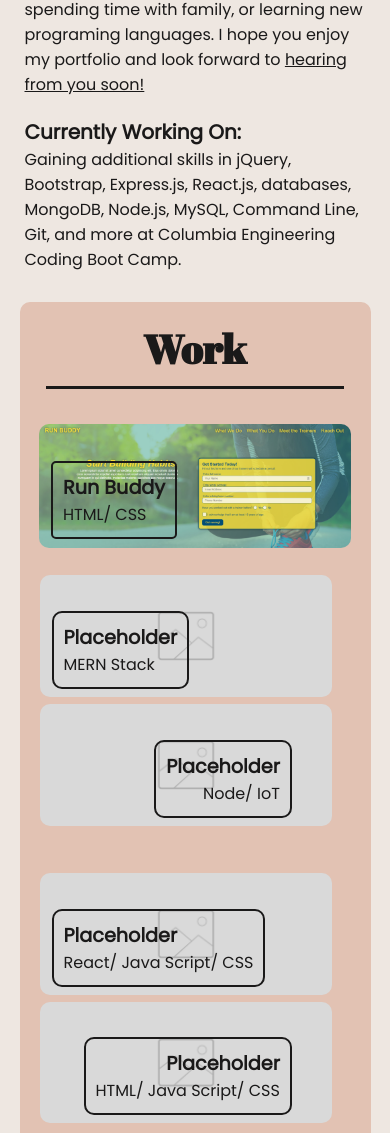
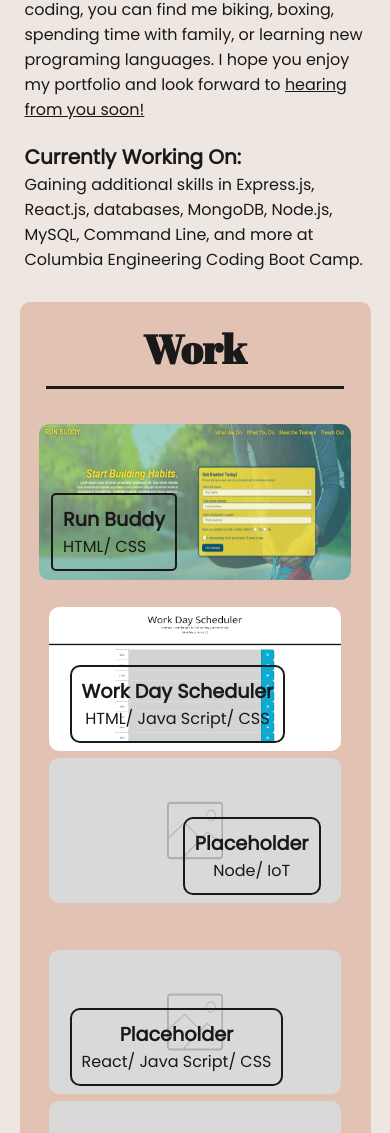
Before and after one commit to MuboHouston/my-portfolio, a plain HTML site: page index.html in a window 390 px wide. Shown: the part 830-1963 px from the top of the page. Drawn offline with Linux system fonts and the light colour scheme.

Commit message:
updated resume and add scheduler project

```diff
--- a/assets/css/style.css
+++ b/assets/css/style.css
@@ -207,6 +207,7 @@ border-radius: 10px;
 
 .work-child-1 img, .work-child-2 img {
     width: 600px;
+    height: 300px;
     border-radius: 10px;
 }
 
@@ -404,6 +405,7 @@ footer {
 
     .work-child-1 img, .work-child-2 img {
         width: 40vw;
+        height: 20vw;
     }
 
     .work h3 {
@@ -480,10 +482,12 @@ footer {
 
     .work-child-1 img, .work-child-2 img {
         width: 70vw;
+        height: 35vw;
     }
 
     .run-buddy img {
         width: 85vw;
+        height: 40vw;
     }
 
     .run-bottom-left {
@@ -491,23 +495,29 @@ footer {
     }
 
     .work .flex-row-1, .work .flex-row-2 {
-        display: block;
+        justify-content: center;
+    }
+
+    .flex-row-1 .right, .flex-row-2 .right {
+        text-align: center;
     }
 
     .work-child-1, .work-child-2 {
         width: 85%;
+        text-align: center;
     }
 
     .work-child-1 img, .work-child-2 img {
         width: 75vw;
+        height: 37vw;
     }
 
     .bottom-left {
-        left: 12px;
+        left: 30px;
     }
 
     .bottom-right {
-        right: 12px;
+        right: 30px;
     }
 
     .work h3 {
--- a/index.html
+++ b/index.html
@@ -31,7 +31,7 @@
                     <a href="#contact-me">Contact</a>
                 </li>
                 <li>
-                    <a href="./assets/pdf/OLD RESUME.pdf" target="blank">Resume</a>
+                    <a href="./assets/pdf/resume.pdf" target="blank">Resume</a>
                 </li>
             </ul>
         </nav>
@@ -55,12 +55,12 @@
                     Hi, I&#x27m Mubo- a self-driven and organized professional seeking an entry-level software developer position. Prior to being a developer, I provided resources and services to adults and children in need for over six years. My passion to help others is what drives me to create content that matter and have a positive impact in the world.
                 <br />
                 <br />
-                    I develop websites with HTML, CSS, and JavaScript focusing on accessibility, performance, and usability. When I&#x27m not coding, you can find me biking, boxing, spending time with family, or learning new programing languages. I hope you enjoy my portfolio and look forward to <span class="contact-button"> <a href="#contact-me">hearing from you soon!</a></span>
+                    I develop websites with HTML, CSS, JavaScript, JQuery, Bootstrap, and web APIs, focusing on accessibility, performance, and usability. When I&#x27m not coding, you can find me biking, boxing, spending time with family, or learning new programing languages. I hope you enjoy my portfolio and look forward to <span class="contact-button"> <a href="#contact-me">hearing from you soon!</a></span>
                 </p>
 
                 <div class="update">
                     <h3>Currently Working On:</h3>
-                    <p>Gaining additional skills in jQuery, Bootstrap, Express.js, React.js, databases, MongoDB, Node.js, MySQL, Command Line, Git, and more at Columbia Engineering Coding Boot Camp.</p>
+                    <p>Gaining additional skills in Express.js, React.js, databases, MongoDB, Node.js, MySQL, Command Line, and more at Columbia Engineering Coding Boot Camp.</p>
                 </div>
             </div>
         </div>
@@ -93,15 +93,15 @@
         <div class="flex-row-1">
             <!--MERN Stack placeholder-->
             <div class="work-child-1">
-                <a href="#">
-                    <img src="./assets/images/placeholder.png" alt="" />
+                <a href="https://mubohouston.github.io/work-day-scheduler/" target="blank">
+                    <img src="./assets/images/work-scheduler.png" alt="" />
 
                     <div class="bottom-left">
                         <h3>
-                            Placeholder
+                            Work Day Scheduler
                         </h3>
                         <p>
-                            MERN Stack
+                            HTML/ Java Script/ CSS
                         </p>
                     </div>
                 </a>
@@ -151,7 +151,7 @@
                             Placeholder
                         </h3>
                         <p>
-                            HTML/ Java Script/ CSS
+                            MERN Stack
                         </p>
                     </div>
                 </a>
```
Also changed, not shown: assets/images/work-scheduler.png (added), 2 other files.
